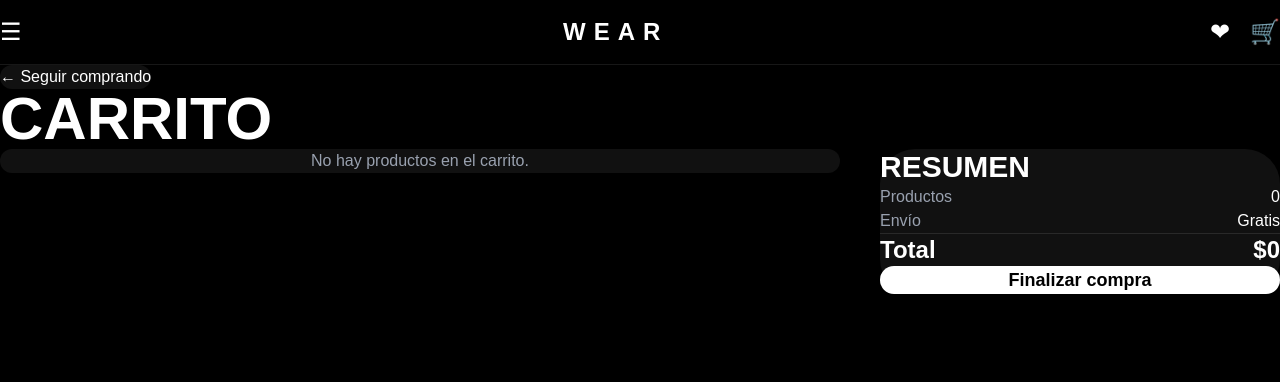
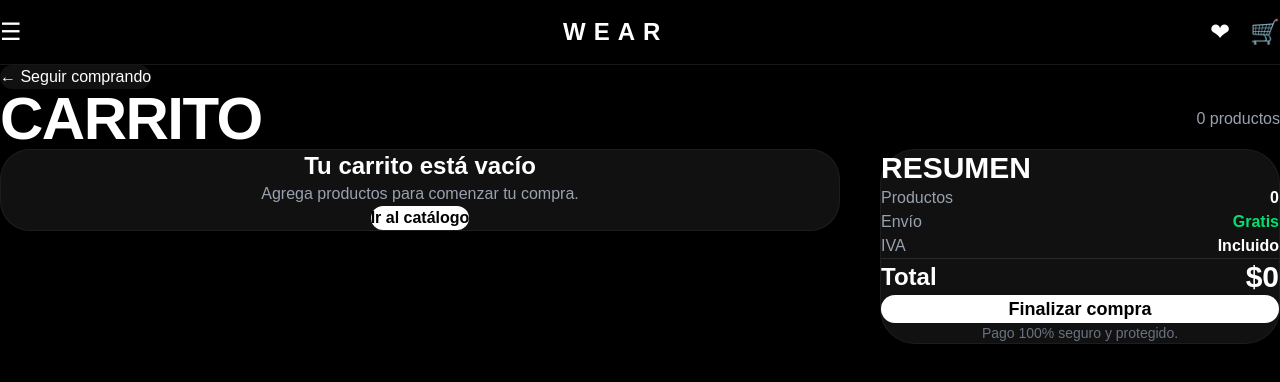
Before and after one commit to lnegrettivilla-oss/wear-store, a Next.js app in the folder frontend/: page /carrito in a window 1280 px wide. Shown: the top 382 px of the page. Built offline with nearby package versions, Linux system fonts and the light colour scheme.

Commit message:
nuevo home premium

```diff
--- a/frontend/app/carrito/page.tsx
+++ b/frontend/app/carrito/page.tsx
@@ -1,7 +1,6 @@
 "use client";
 
 import Link from "next/link";
-
 import { useCart } from "../../context/CartContext";
 
 export default function CarritoPage() {
@@ -14,8 +13,14 @@ export default function CarritoPage() {
 
   const total = cart.reduce((acc: number, item: any) => {
 
-    const precio = Number(
-      item.precio.replace("$", "").replace(".", "")
+    const precio =
+      typeof item.precio === "number"
+        ? item.precio
+        : Number(
+            item.precio
+              ?.toString()
+              .replace("$", "")
+              .replace(/\./g, "")
           );
 
     return acc + precio * item.cantidad;
@@ -24,12 +29,12 @@ export default function CarritoPage() {
 
   return (
 
-    <main className="bg-black min-h-screen text-white p-5">
+    <main className="bg-black min-h-screen text-white p-5 md:p-10">
 
       {/* VOLVER */}
       <Link href="/">
 
-        <button className="mb-8 bg-[#111111] px-5 py-3 rounded-full hover:scale-105 transition">
+        <button className="mb-8 bg-[#111111] px-6 py-3 rounded-full hover:scale-105 hover:bg-[#1b1b1b] transition duration-300">
 
           ← Seguir comprando
 
@@ -38,11 +43,21 @@ export default function CarritoPage() {
       </Link>
 
       {/* TITULO */}
-      <h1 className="text-6xl font-black mb-12">
+      <div className="flex items-center justify-between mb-12">
+
+        <h1 className="text-5xl md:text-6xl font-black tracking-tight">
 
           CARRITO
 
         </h1>
+
+        <div className="text-gray-400 text-sm md:text-base">
+
+          {cart.length} productos
+
+        </div>
+
+      </div>
 
       <div className="grid lg:grid-cols-3 gap-10">
 
@@ -51,9 +66,29 @@ export default function CarritoPage() {
 
           {cart.length === 0 ? (
 
-            <div className="bg-[#111111] rounded-[30px] p-10 text-center text-gray-400">
+            <div className="bg-[#111111] rounded-[30px] p-14 text-center border border-white/5">
 
-              No hay productos en el carrito.
+              <h2 className="text-2xl font-bold mb-3">
+
+                Tu carrito está vacío
+
+              </h2>
+
+              <p className="text-gray-400 mb-8">
+
+                Agrega productos para comenzar tu compra.
+
+              </p>
+
+              <Link href="/">
+
+                <button className="bg-white text-black px-8 py-4 rounded-full font-bold hover:scale-105 transition">
+
+                  Ir al catálogo
+
+                </button>
+
+              </Link>
 
             </div>
 
@@ -63,40 +98,65 @@ export default function CarritoPage() {
 
               <div
                 key={index}
-                className="bg-[#111111] rounded-[30px] p-5 flex gap-5 items-center"
+                className="bg-[#111111] rounded-[35px] p-5 md:p-6 flex flex-col md:flex-row gap-6 items-center border border-white/5 hover:border-white/10 hover:scale-[1.01] transition duration-300"
               >
 
                 {/* IMAGEN */}
+                <div className="overflow-hidden rounded-[25px]">
+
                   <img
                     src={producto.imagen}
-                  className="w-[140px] h-[140px] object-cover rounded-[20px]"
+                    alt={producto.nombre}
+                    className="w-[160px] h-[160px] object-cover hover:scale-110 transition duration-500"
                   />
 
+                </div>
+
                 {/* INFO */}
-                <div className="flex-1">
+                <div className="flex-1 w-full">
 
-                  <h2 className="text-2xl font-bold">
+                  <div className="flex flex-col md:flex-row md:items-start md:justify-between gap-4">
+
+                    <div>
+
+                      <h2 className="text-2xl font-bold leading-tight">
 
                         {producto.nombre}
 
                       </h2>
 
-                  <p className="text-gray-400 mt-2">
+                      <p className="text-gray-400 mt-3">
 
-                    Talla: {producto.talla}
+                        Categoría: {producto.categoria || "Fashion"}
 
                       </p>
 
-                  <p className="text-2xl font-bold mt-4">
+                      <p className="text-gray-400 mt-1">
 
-                    {producto.precio}
+                        Talla: {producto.talla || "Única"}
 
                       </p>
 
                     </div>
 
+                    <div className="text-right">
+
+                      <p className="text-3xl font-black">
+
+                        $
+                        {Number(producto.precio).toLocaleString("es-CL")}
+
+                      </p>
+
+                    </div>
+
+                  </div>
+
+                  {/* CONTROLES */}
+                  <div className="flex items-center justify-between mt-8">
+
                     {/* CANTIDAD */}
-                <div className="flex items-center gap-4">
+                    <div className="flex items-center gap-4 bg-black rounded-full px-4 py-2 border border-white/10">
 
                       <button
 
@@ -107,14 +167,14 @@ export default function CarritoPage() {
                           )
                         }
 
-                    className="w-10 h-10 bg-black rounded-full text-xl hover:scale-110 transition"
+                        className="w-9 h-9 bg-[#151515] rounded-full text-xl hover:scale-110 hover:bg-[#222] transition"
                       >
 
                         -
 
                       </button>
 
-                  <span className="text-xl font-bold">
+                      <span className="text-lg font-bold min-w-[20px] text-center">
 
                         {producto.cantidad}
 
@@ -129,12 +189,37 @@ export default function CarritoPage() {
                           )
                         }
 
-                    className="w-10 h-10 bg-black rounded-full text-xl hover:scale-110 transition"
+                        className="w-9 h-9 bg-[#151515] rounded-full text-xl hover:scale-110 hover:bg-[#222] transition"
                       >
 
                         +
 
                       </button>
+
+                    </div>
+
+                    {/* SUBTOTAL */}
+                    <div>
+
+                      <p className="text-gray-400 text-sm">
+
+                        Subtotal
+
+                      </p>
+
+                      <p className="text-xl font-bold">
+
+                        $
+                        {(
+                          Number(producto.precio) *
+                          producto.cantidad
+                        ).toLocaleString("es-CL")}
+
+                      </p>
+
+                    </div>
+
+                  </div>
 
                 </div>
 
@@ -147,15 +232,18 @@ export default function CarritoPage() {
         </div>
 
         {/* RESUMEN */}
-        <div className="bg-[#111111] rounded-[35px] p-8 h-fit sticky top-24">
+        <div className="bg-[#111111] rounded-[35px] p-8 h-fit sticky top-24 border border-white/5">
 
-          <h2 className="text-3xl font-black mb-8">
+          <h2 className="text-3xl font-black mb-10">
 
             RESUMEN
 
           </h2>
 
-          <div className="flex justify-between mb-4">
+          {/* ITEMS */}
+          <div className="space-y-5">
+
+            <div className="flex justify-between">
 
               <p className="text-gray-400">
 
@@ -163,7 +251,7 @@ export default function CarritoPage() {
 
               </p>
 
-            <p>
+              <p className="font-semibold">
 
                 {cart.length}
 
@@ -171,7 +259,7 @@ export default function CarritoPage() {
 
             </div>
 
-          <div className="flex justify-between mb-4">
+            <div className="flex justify-between">
 
               <p className="text-gray-400">
 
@@ -179,7 +267,7 @@ export default function CarritoPage() {
 
               </p>
 
-            <p>
+              <p className="font-semibold text-green-400">
 
                 Gratis
 
@@ -187,11 +275,34 @@ export default function CarritoPage() {
 
             </div>
 
-          <div className="border-t border-white/10 pt-5 mt-5 flex justify-between text-2xl font-bold">
+            <div className="flex justify-between">
 
-            <p>Total</p>
+              <p className="text-gray-400">
 
-            <p>
+                IVA
+
+              </p>
+
+              <p className="font-semibold">
+
+                Incluido
+
+              </p>
+
+            </div>
+
+          </div>
+
+          {/* TOTAL */}
+          <div className="border-t border-white/10 pt-6 mt-8 flex justify-between items-center">
+
+            <p className="text-2xl font-bold">
+
+              Total
+
+            </p>
+
+            <p className="text-3xl font-black">
 
               ${total.toLocaleString("es-CL")}
 
@@ -202,13 +313,20 @@ export default function CarritoPage() {
           {/* CHECKOUT */}
           <Link href="/checkout">
 
-            <button className="w-full bg-white text-black py-5 rounded-full text-lg font-bold mt-10 hover:scale-[1.02] transition">
+            <button className="w-full bg-white text-black py-5 rounded-full text-lg font-black mt-10 hover:scale-[1.02] hover:bg-gray-200 transition duration-300">
 
               Finalizar compra
 
             </button>
 
           </Link>
+
+          {/* EXTRA */}
+          <div className="mt-6 text-center text-sm text-gray-500">
+
+            Pago 100% seguro y protegido.
+
+          </div>
 
         </div>
 
--- /dev/null
+++ b/frontend/lib/getProducts.ts
@@ -0,0 +1,14 @@
+import { supabase } from "./supabase";
+
+export async function getProducts() {
+  const { data, error } = await supabase
+    .from("products")
+    .select("*");
+
+  if (error) {
+    console.error(error);
+    return [];
+  }
+
+  return data;
+}
--- /dev/null
+++ b/frontend/lib/supabase.ts
@@ -0,0 +1,9 @@
+import { createClient } from "@supabase/supabase-js";
+
+const supabaseUrl = process.env.NEXT_PUBLIC_SUPABASE_URL!;
+const supabaseAnonKey = process.env.NEXT_PUBLIC_SUPABASE_ANON_KEY!;
+
+export const supabase = createClient(
+  supabaseUrl,
+  supabaseAnonKey
+);
--- /dev/null
+++ b/package.json
@@ -0,0 +1,5 @@
+{
+  "dependencies": {
+    "@supabase/supabase-js": "^2.106.2"
+  }
+}
```
Also changed, not shown: frontend/app/page.tsx (+155 -28 lines), 1 other file (tests, documents, lock files or other folders). Lines whose indentation alone changed are shown as unchanged.
